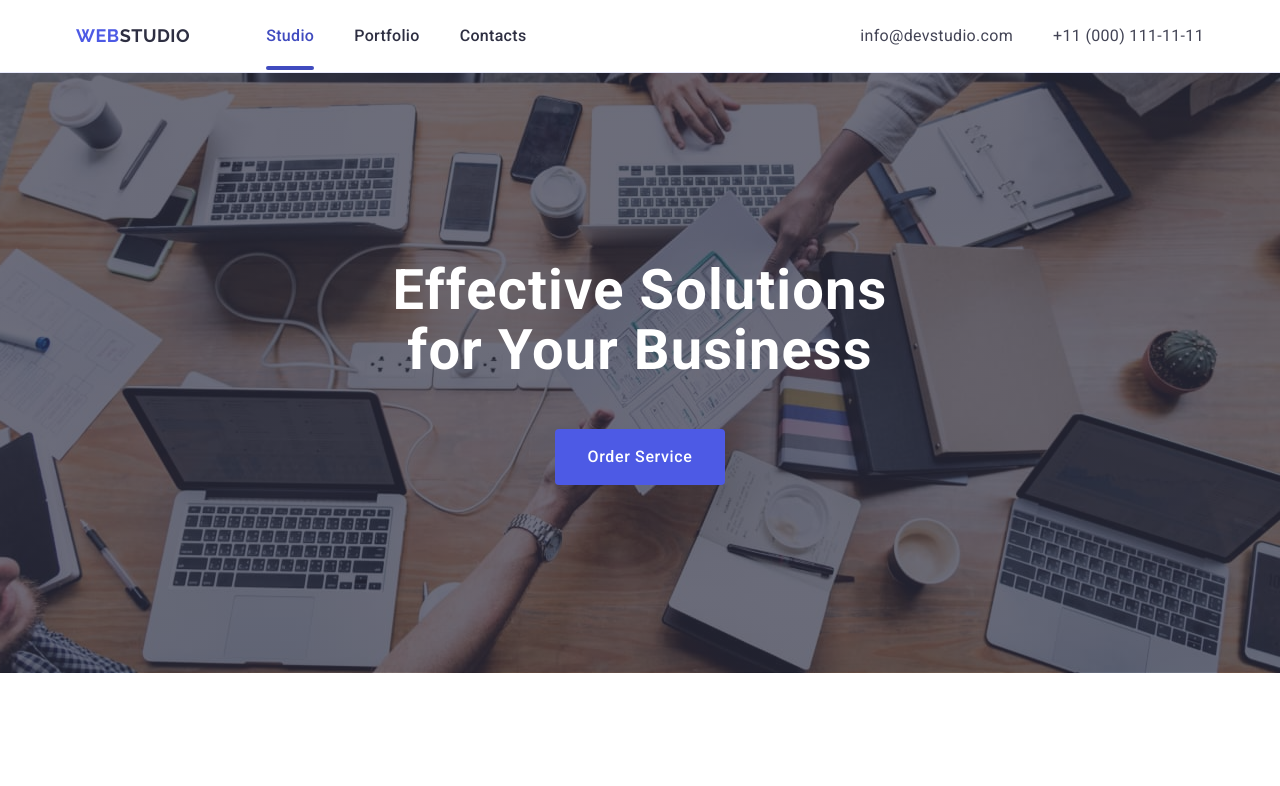
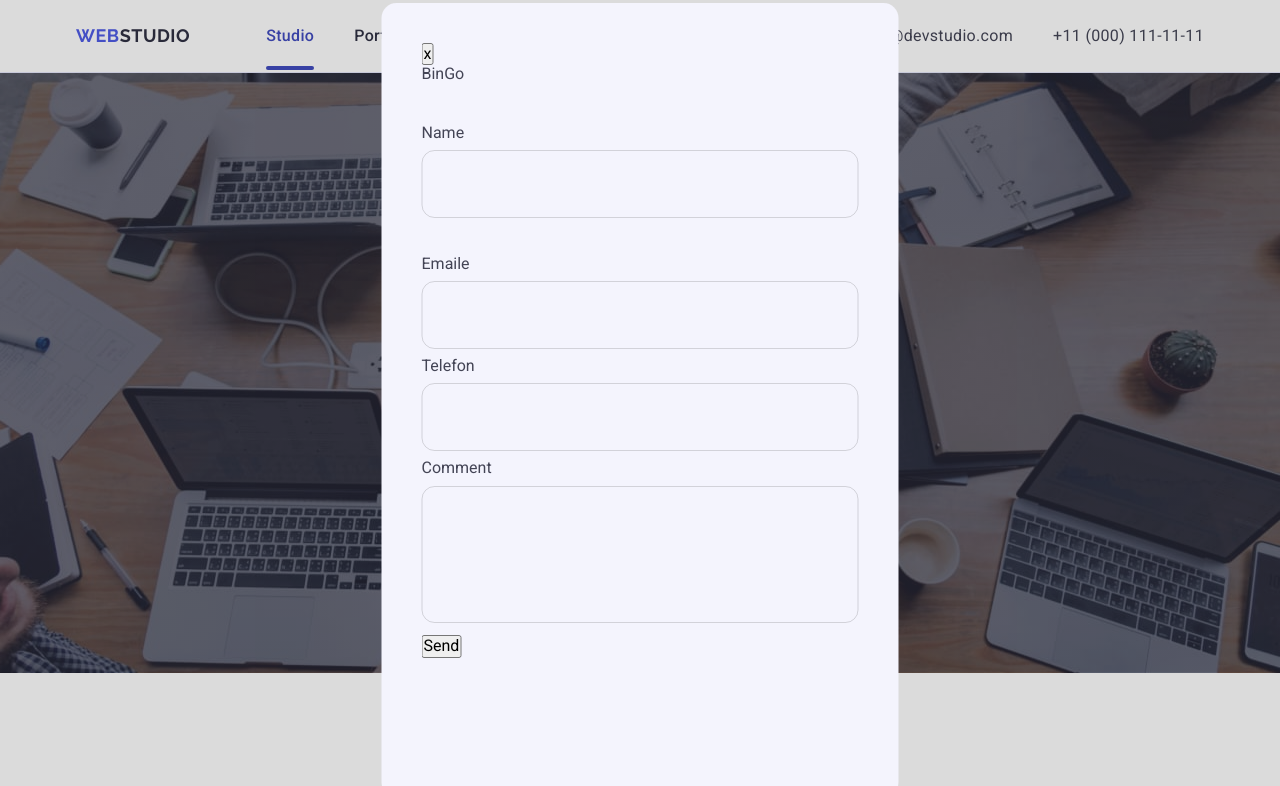
Before and after one commit to Oleksandr69/goit-markup-hw-05, a plain HTML site: page index.html in a window 1280 px wide. Shown: the top 786 px of the page. Drawn offline with nearby package versions, Linux system fonts and the light colour scheme.

Commit message:
first commit

```diff
--- a/css/styles.css
+++ b/css/styles.css
@@ -507,3 +507,66 @@ a {
 .footer-icon:focus {
   background-color: #31d0aa;
 }
+
+.backdrop {
+  width: 100%;
+  height: 100%;
+  position: fixed;
+  top: 0;
+  background-color: rgba(17, 17, 17, 0.15);
+}
+
+.modal {
+  width: 517px;
+  min-height: 794px;
+  background-color: #f4f4fd;
+  border-radius: 15px;
+  position: absolute;
+  top: 50%;
+  left: 50%;
+  transform: translate(-50%, -50%);
+  padding: 40px;
+}
+
+.modal-btn {
+}
+
+.modal-title {
+  text-align: left;
+  min-width: 298px;
+  margin-bottom: 40px;
+}
+
+.modal-input {
+  width: 100%;
+  border: 1px solid rgba(17, 17, 17, 0.15);
+  border-radius: 13px;
+  height: 68px;
+  background-color: transparent;
+  padding-left: 62px;
+  color: teal;
+  outline: transparent;
+  transition: border-color 300ms ease-in-out;
+}
+
+.modal-label {
+  margin-bottom: 8px;
+  display: block;
+}
+
+.modal-field {
+  margin-bottom: 8px;
+}
+
+.modal-textarea {
+  width: 100%;
+  height: 137px;
+  background-color: transparent;
+  resize: none;
+  border: 1px solid rgba(17, 17, 17, 0.15);
+  border-radius: 13px;
+  padding: 22px 24px;
+}
+
+.modal-textarea::placeholder {
+}
--- a/index.html
+++ b/index.html
@@ -465,5 +465,56 @@
         </div>
       </div>
     </footer>
+    <div class="backdrop">
+      <div class="modal">
+        <button class="modal-btn">x</button>
+        <p class="modal-title">Bin<span>Go</span></p>
+        <form class="modal-form">
+          <div class="modal-field">
+            <label for="user-name" class="modal-label">Name</label>
+            <input
+              type="text"
+              name="user-name"
+              id="user-name"
+              class="modal-input"
+              placeholder=""
+            />
+            <svg width="24" height="24" class="modal-icon">
+              <use href=""></use>
+            </svg>
+          </div>
+          <div class="modal-field">
+            <label for="user-emaile" class="modal-label">Emaile</label>
+            <input
+              type="text"
+              name="user-emaile"
+              id="user-emaile"
+              class="modal-input"
+              placeholder=""
+            />
+          </div>
+          <div class="modal-field">
+            <label for="user-tel" class="modal-label">Telefon</label>
+            <input
+              type="text"
+              name="user-tel"
+              id="user-tel"
+              class="modal-input"
+              placeholder=""
+              required
+            />
+          </div>
+          <div class="modal-field">
+            <label for="" class="modal-label">Comment</label>
+            <textarea
+              name="user-comment"
+              id="user-comment"
+              class="modal-textarea"
+            ></textarea>
+          </div>
+          <button type="submit">Send</button>
+        </form>
+      </div>
+    </div>
   </body>
 </html>
```
